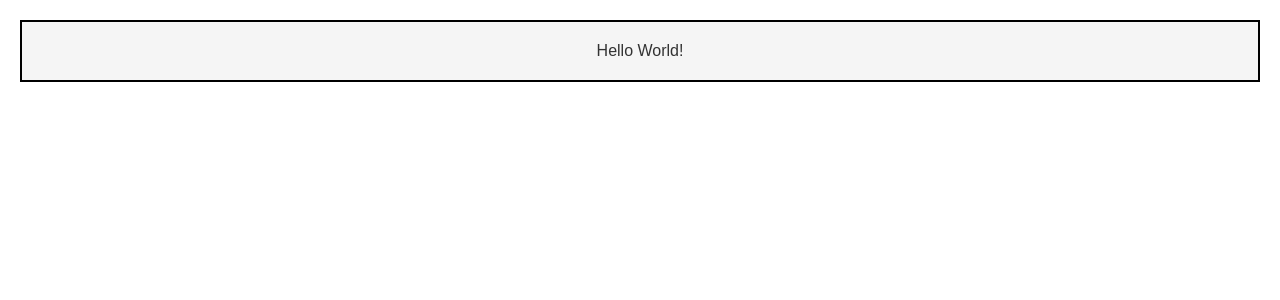
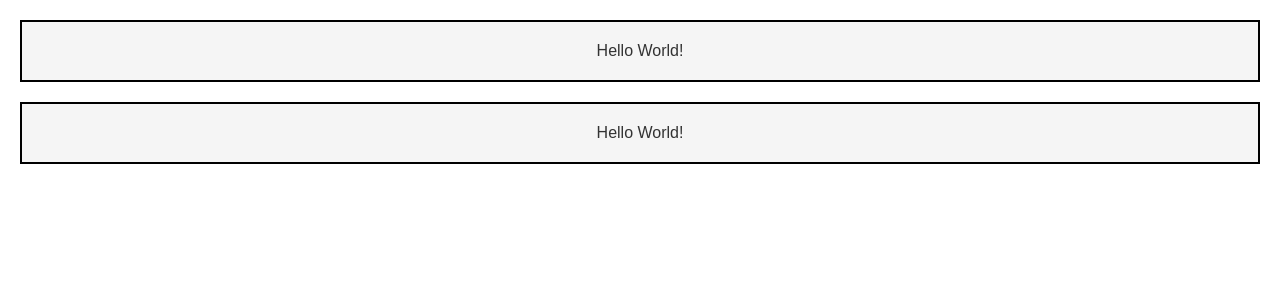
Before and after one commit to Quicksaver/react-test-1, a React (Create React App) app: page / in a window 1280 px wide. Shown: the top 300 px of the page. Built offline with nearby package versions, Linux system fonts and the light colour scheme.

Commit message:
multiple hello worlds

```diff
--- a/src/App.js
+++ b/src/App.js
@@ -5,6 +5,7 @@ const App = () => {
 	return (
 		<div className="App">
 			<HelloWorld/>
+			<HelloWorld/>
 		</div>
 	);
 };
```
